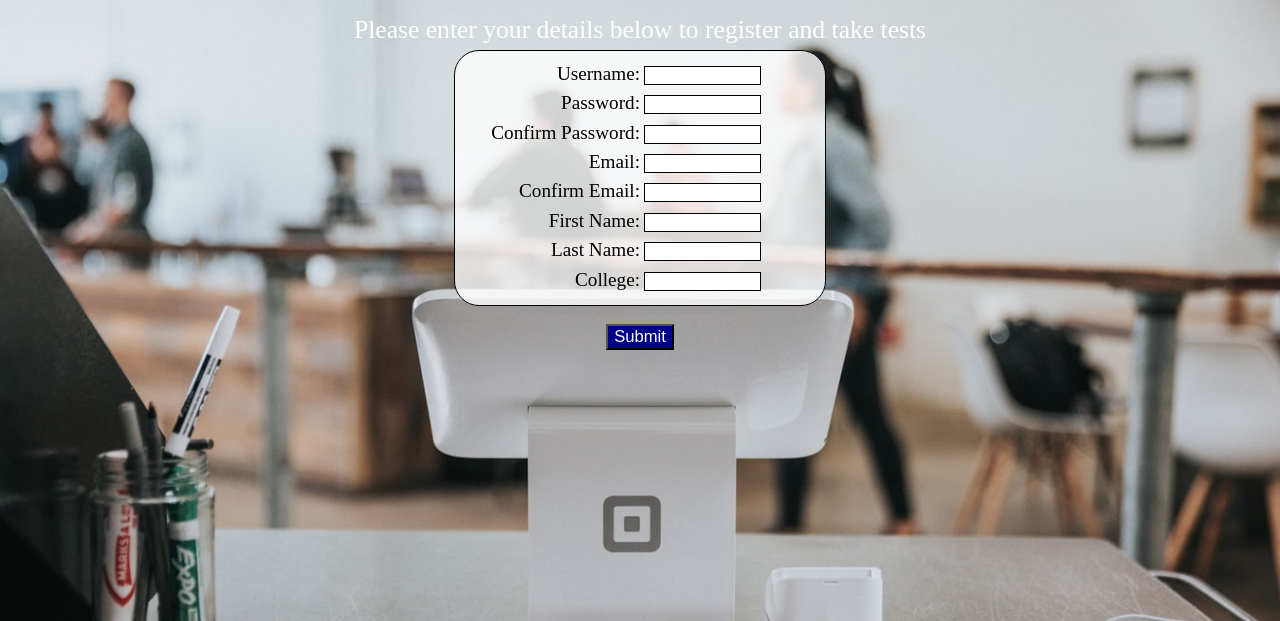
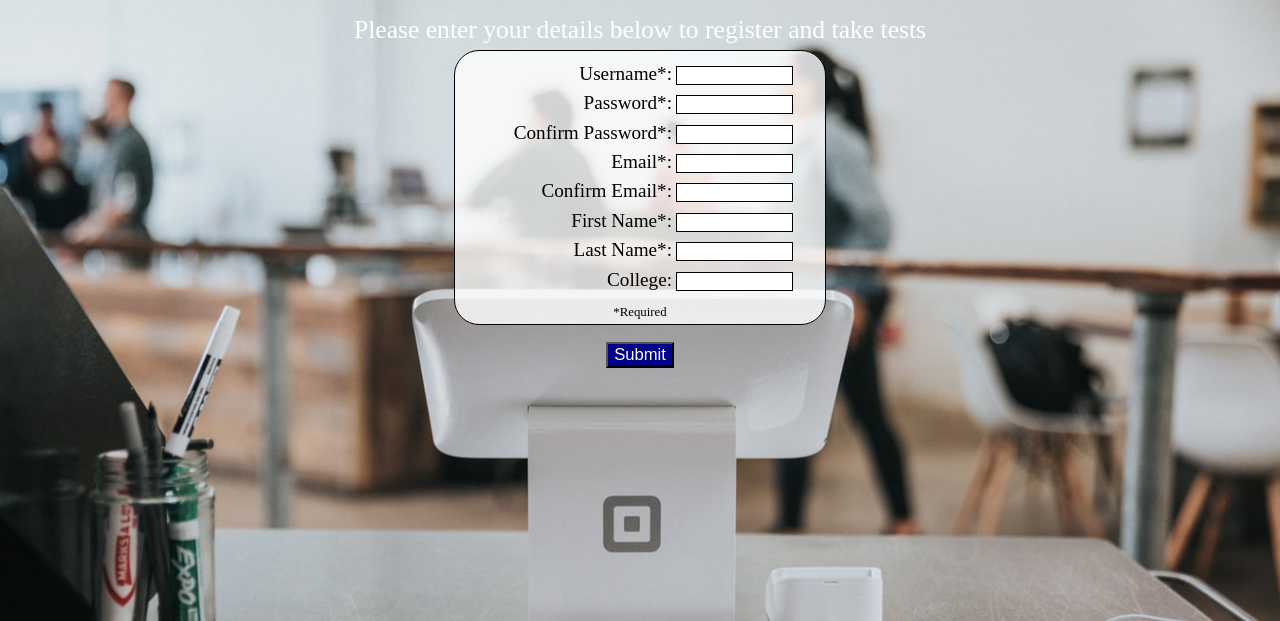
Before and after one commit to RVJonah/VetCalculationsPractice, a Python web app: template templates/register.html in a window 1280 px wide. Shown: the part 48-669 px from the top of the page. Run offline with Jinja, Linux system fonts and the light colour scheme; the template is opened without the code that fills it, so the values that code supplies are empty; style sheets or scripts are compiled from the project's sources.

Commit message:
fixed css error on registration page

```diff
--- a/scss/registration.scss
+++ b/scss/registration.scss
@@ -1,5 +1,6 @@
 @import "cs";
 @import "nav";
+
 .answerboxlongest {
     margin-bottom: 2%;
     width: 30%;
@@ -27,6 +28,18 @@ label {
     text-align: right;
     font-size: 1.5vw;
 }
+.message {
+    text-align: center;
+    margin: 1% auto 1% auto;
+    padding: 0.5% 0 0.5% 0;
+    border: 2px solid black;
+    font-size: 1vw;
+    font-weight: bold;
+    color: black;
+    background-color:  rgb(255, 255, 255);
+    background-color:  rgb(255, 255, 255, 0.8);
+    display: none;
+}
 #regbtn {
     margin: 1% 0 1% 0;
     font-size: 1.3vw;
@@ -37,3 +50,7 @@ label {
     background-color: white;
     color: black;
 }
+.required {
+    margin: 0 auto 1% auto;
+    font-size: 1vw;
+}
--- a/static/css/registration.css
+++ b/static/css/registration.css
@@ -183,6 +183,19 @@ label {
   font-size: 1.5vw;
 }
 
+.message {
+  text-align: center;
+  margin: 1% auto 1% auto;
+  padding: 0.5% 0 0.5% 0;
+  border: 2px solid black;
+  font-size: 1vw;
+  font-weight: bold;
+  color: black;
+  background-color: white;
+  background-color: rgba(255, 255, 255, 0.8);
+  display: none;
+}
+
 #regbtn {
   margin: 1% 0 1% 0;
   font-size: 1.3vw;
@@ -195,4 +208,9 @@ label {
   color: black;
 }
 
+.required {
+  margin: 0 auto 1% auto;
+  font-size: 1vw;
+}
+
 /*# sourceMappingURL=registration.css.map */
--- a/static/javascript/VNTester.js
+++ b/static/javascript/VNTester.js
@@ -38,8 +38,8 @@ $('#regbtn').click(function() {
     if (msg) {
         let blinks = document.getElementsByClassName("blink");
         comment.innerHTML = msg;
+        comment.classList.add("alert");
         comment.style.display = "block";
-        comment.classList.add("alert");
         setTimeout(function() {
             comment.classList.remove("alert");
             comment.style.backgroundColor = "rgb(255, 255, 255, 0.8)";
--- a/templates/register.html
+++ b/templates/register.html
@@ -7,25 +7,27 @@ Vet Calculations Registration
 {% block main %}
 <link href="/static/css/registration.css" rel="stylesheet" type="text/css">
 <div class="mtitle">Please enter your details below to register and take tests</div>
-<div class="flexcontainerreg">
+<div class="centered">
     <form id="regform" action="/register" method="post">
         <div class="formdiv">
-            <label>Username: </label>
+            <label>Username*: </label>
             <input type="text" class="answerboxlongest" name="username" id="username" title="Username" autocomplete="off">
-            <label>Password: </label>
+            <label>Password*: </label>
             <input type="password" class="answerboxlongest" name="pass" id="regpass" title="Password" autocomplete="off">
-            <label>Confirm Password: </label>
+            <label>Confirm Password*: </label>
             <input type="password" class="answerboxlongest" name="confpass" id="confpass" title="Confirmed Password" autocomplete="off">
-            <label>Email: </label>
+            <label>Email*: </label>
             <input type="email" class="answerboxlongest" name="email" id="regemail" title="Email" autocomplete="off">
-            <label>Confirm Email: </label>
+            <label>Confirm Email*: </label>
             <input type="email" class="answerboxlongest" name="confemail" id="confemail" title="Confirmed Email" autocomplete="off">
-            <label>First Name: </label>
+            <label>First Name*: </label>
             <input type="text" class="answerboxlongest" name="firstname" id="firstname" title="First Name" autocomplete="off">
-            <label>Last Name: </label>
+            <label>Last Name*: </label>
             <input type="text" class="answerboxlongest" name="lastname" id="lastname" title="Last Name" autocomplete="off">
             <label>College: </label>
-            <input type="text" class="answerboxlongest" name="college" title="College" autocomplete="off"></div>
+            <input type="text" class="answerboxlongest" name="college" title="College" autocomplete="off">
+            <div class="required">*Required</div>
+        </div>
             <div class="centered"><button type="button" id="regbtn">Submit</button></div>
         </div>
     </form>
```
Also changed, not shown: static/javascript/validation.js (deleted), 1 other file.
